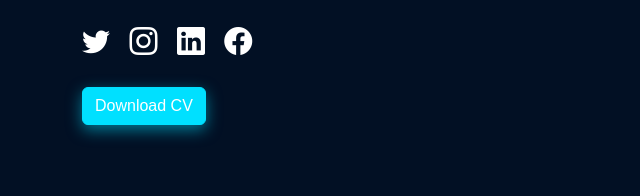
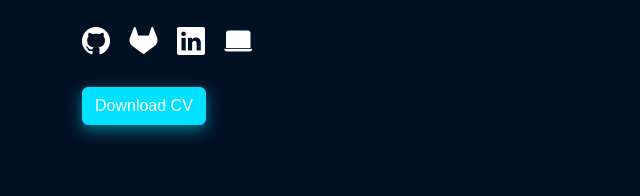
Before and after one commit to masumrazait/PortfolioDesignNeon, a plain HTML site: page index.html in a window 1280 px wide. Shown: the part 561-757 px from the top of the page, 0-640 px from the left. Drawn offline with nearby package versions, Linux system fonts and the light colour scheme.

Commit message:
code changes

```diff
--- a/index.html
+++ b/index.html
@@ -43,10 +43,10 @@
 
           <!-- Social Media Icons -->
           <div class="social-icons my-4">
-            <a href="#" class="social-icon"><i class="bi bi-twitter"></i></a>
-            <a href="#" class="social-icon"><i class="bi bi-instagram"></i></a>
+            <a href="#" class="social-icon"><i class="bi bi-github"></i></a>
+            <a href="#" class="social-icon"><i class="bi bi-gitlab"></i></a>
             <a href="#" class="social-icon"><i class="bi bi-linkedin"></i></a>
-            <a href="#" class="social-icon"><i class="bi bi-facebook"></i></a>
+            <a href="#" class="social-icon"><i class="bi bi-laptop-fill"></i></a>
           </div>
 
           <!-- Download CV Button -->
```
